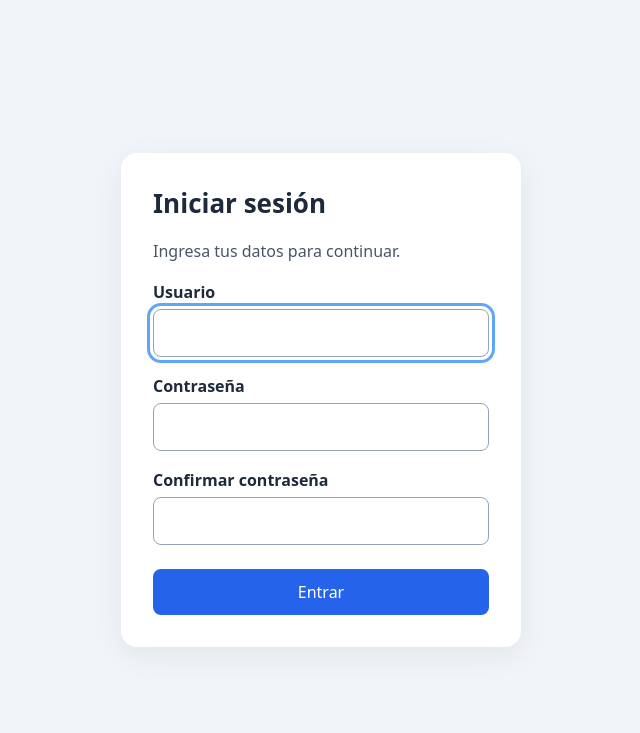
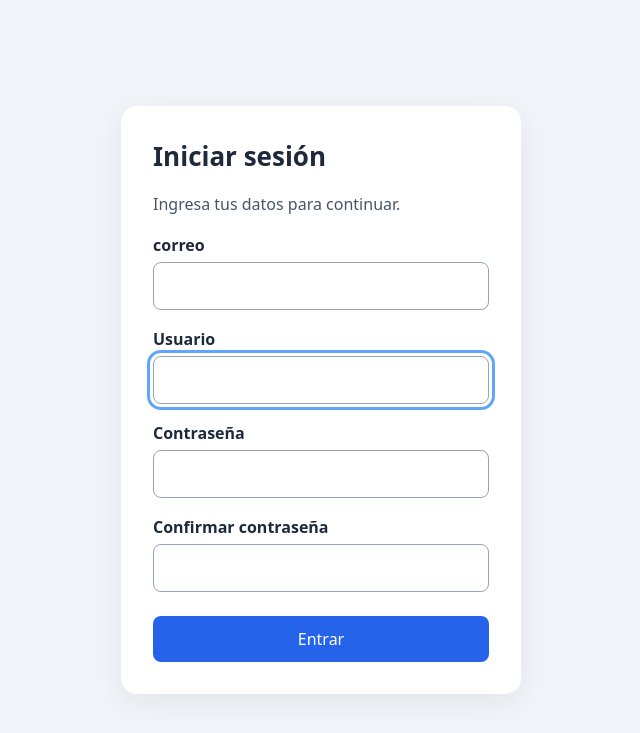
Before and after one commit to DavidAToapanta/EjercicioPython, a Flask app: page /login in a window 1280 px wide. Shown: the top 733 px of the page, without its empty margins (319-959 px from the left). Run offline with Flask 3, Linux system fonts and the light colour scheme; some libraries are stand-ins or nearby versions.

Commit message:
Nueva Version 1

```diff
--- a/templates/login.html
+++ b/templates/login.html
@@ -5,8 +5,17 @@
     {% if error %}<p class="error" role="alert">{{ error }}</p>{% endif %}
     <form method="post" action="{{ url_for('login') }}">
         <input type="hidden" name="csrf_token" value="{{ csrf_token() }}">
+
+        <label for="correo">correo</label>
+        <input
+            name="correo"
+            autocomplete="correogmail"
+        >
         <label for="usuario">Usuario</label>
-        <input id="usuario" name="usuario" autocomplete="username" required autofocus
+        <input id="usuario"
+            name="usuario"
+            autocomplete="username"
+            required autofocus
                value="{{ request.form.get('usuario', '') }}">
         <label for="password">Contraseña</label>
         <input id="password"
```
